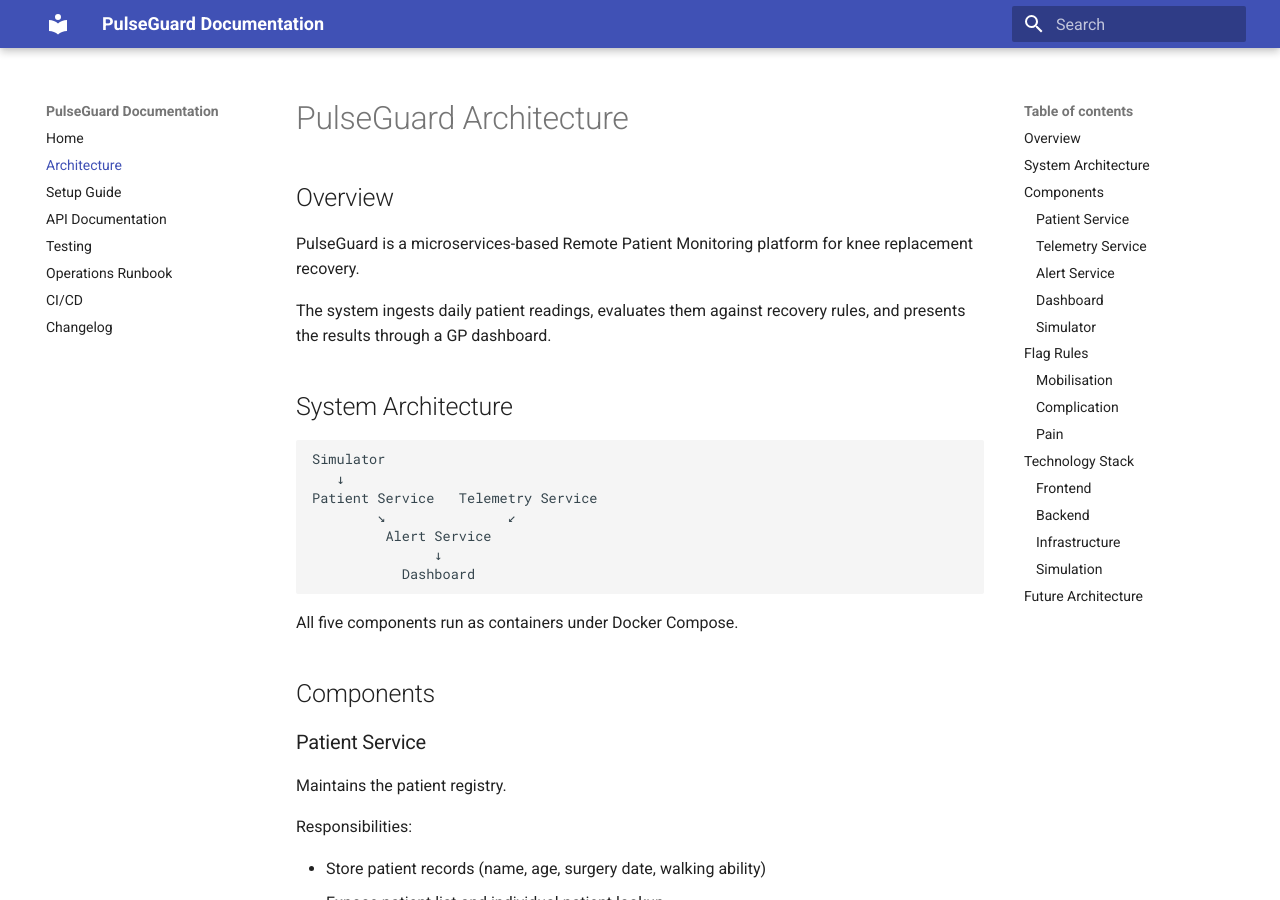
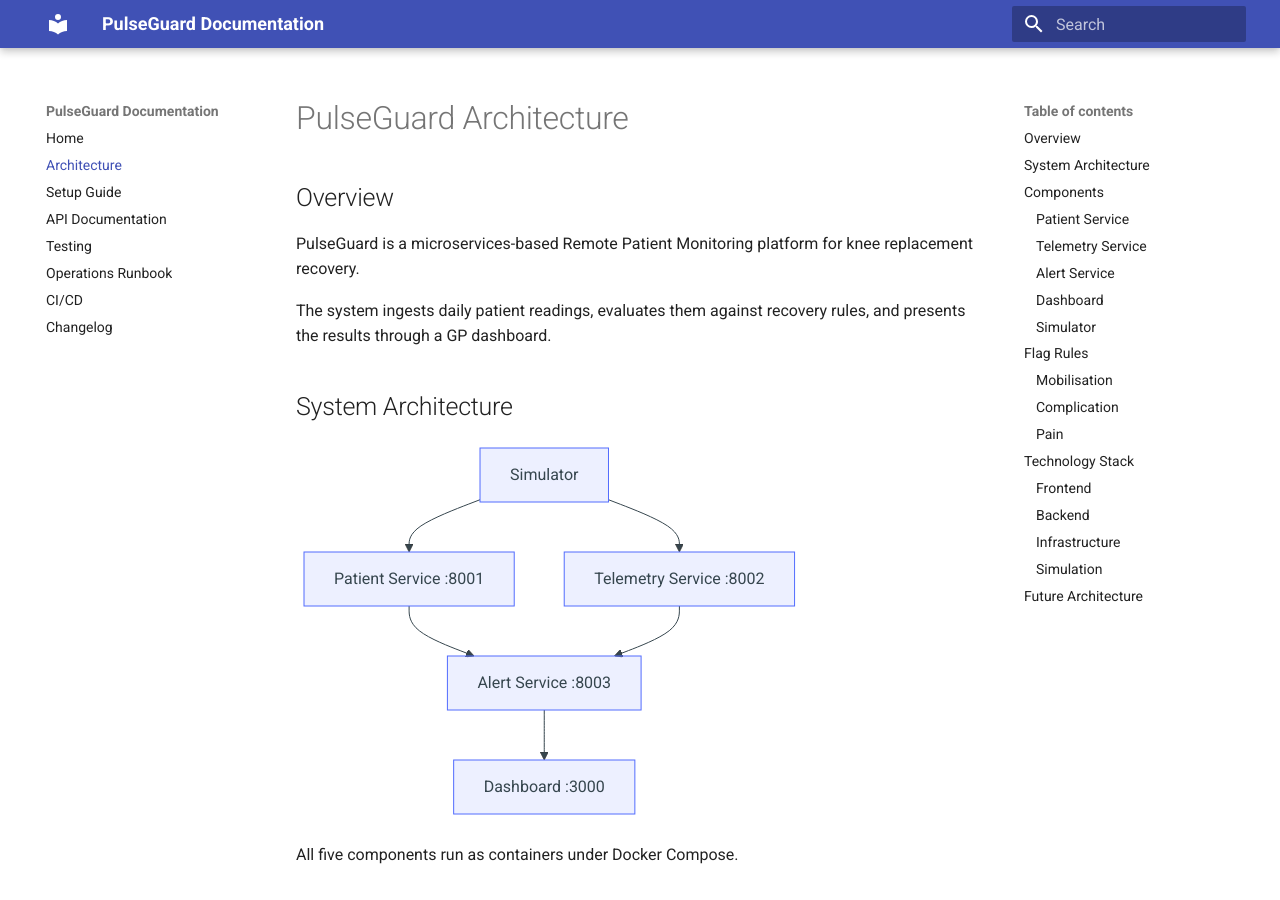
Before and after one commit to Ibukunn7/pulseguard-prototype, an MkDocs documentation site: the page built from docs/architecture.md, in a window 1280 px wide and 900 px high. Built offline with MkDocs 1.6.1 and Material for MkDocs 9.7.7, drawn with Linux system fonts in a browser that asks for light colours; part of the change alters nothing that is shown.

Commit message:
Add Mermaid architecture diagram to docs

````diff
--- a/docs/architecture.md
+++ b/docs/architecture.md
@@ -8,14 +8,13 @@ The system ingests daily patient readings, evaluates them against recovery rules
 
 ## System Architecture
 
-```text
-Simulator
-   ↓
-Patient Service   Telemetry Service
-        ↘               ↙
-         Alert Service
-               ↓
-           Dashboard
+```mermaid
+graph TD
+    SIM[Simulator] --> TEL[Telemetry Service :8002]
+    SIM --> PAT[Patient Service :8001]
+    PAT --> ALT[Alert Service :8003]
+    TEL --> ALT
+    ALT --> DASH[Dashboard :3000]
 ```
 
 All five components run as containers under Docker Compose.
````
